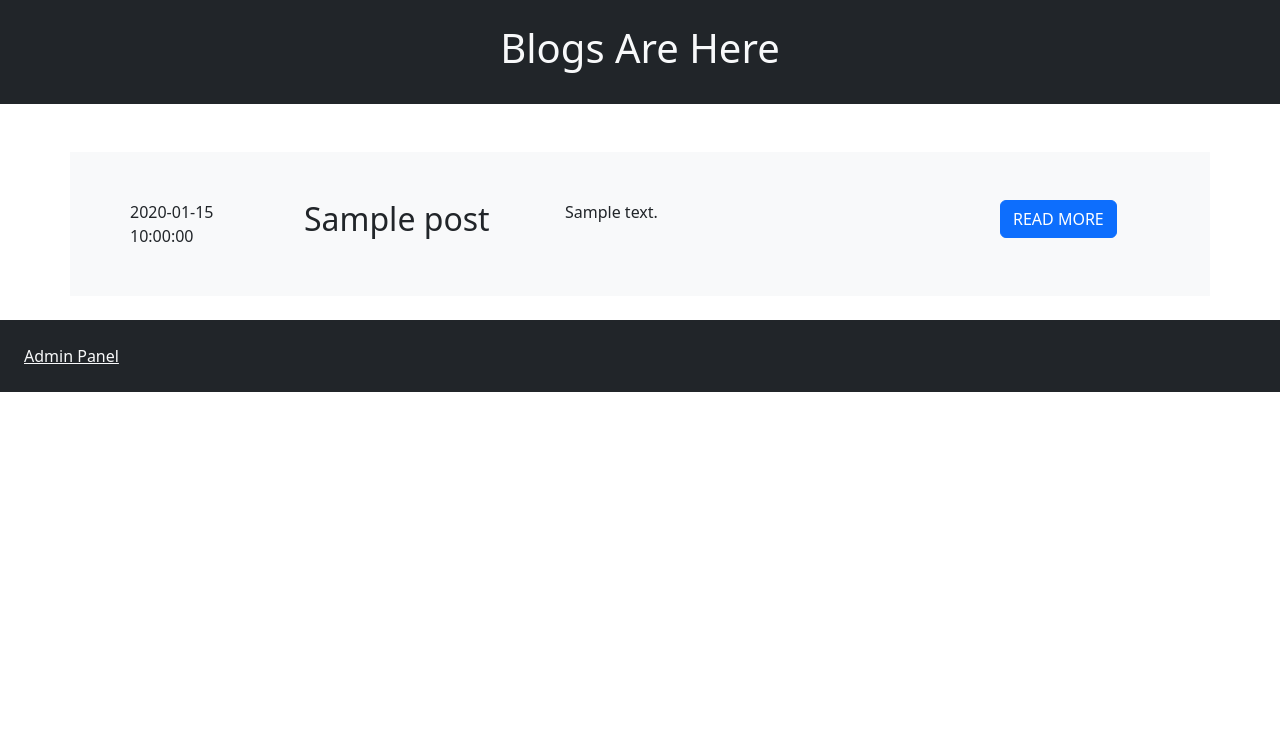
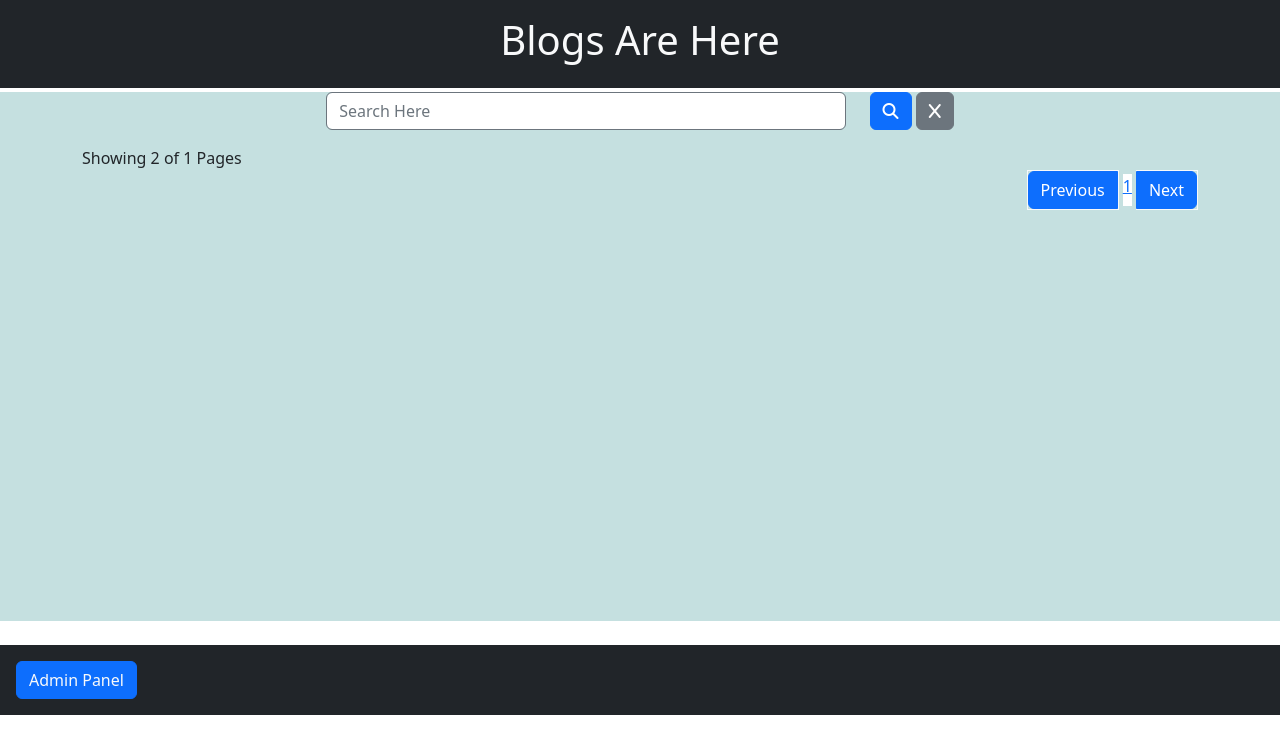
Before and after one commit to bhaskar16-github/blog, a PHP site: page /?page-nr=2 in a window 1280 px wide. Shown: the top 754 px of the page. Run offline with PHP 8.4, Linux system fonts and the light colour scheme; tables that the repository leaves empty or names only in its code hold one stand-in row (values such as "Sample post"); some libraries are stand-ins or nearby versions.

Commit message:
added search and pagination

```diff
--- a/admin/authenticate.php
+++ b/admin/authenticate.php
@@ -3,7 +3,7 @@
 $host="localhost";
 $user="root";
 $pass="";
-$db="cms";
+$db="login";
 $conn=new mysqli($host,$user,$pass,$db);
 if($conn->connect_error){
     echo "Failed to connect DB".$conn->connect_error;
--- a/admin/register.php
+++ b/admin/register.php
@@ -39,7 +39,7 @@ if(isset($_POST['signIn'])){
     session_start();
     $row=$result->fetch_assoc();
     $_SESSION['email']=$row['email'];
-    header("Location: profile.php");
+    header("Location: index.php");
     exit();
    }
    else{
--- /dev/null
+++ b/display.php
@@ -0,0 +1,126 @@
+<?php
+    include "script.php"
+?>
+
+<!DOCTYPE html>
+<html>
+    <head>
+        <link rel="stylesheet" href="https://cdn.jsdelivr.net/npm/bootstrap@5.2.3/dist/css/bootstrap.min.css" integrity="sha384-rbsA2VBKQhggwzxH7pPCaAqO46MgnOM80zW1RWuH61DGLwZJEdK2Kadq2F9CUG65" crossorigin="anonymous">
+        <?php
+            if (isset($_GET['page-nr'])){
+                $id = $_GET['page-nr'];
+            }else{
+                $id = 1 ;
+            }
+        ?>
+    </head>
+
+    <body id="<?php echo $id ?>">
+
+    <div class="content">
+        <?php
+            while ($row=$data->fetch_assoc()){
+        ?>
+         <div class="row mb-4 p-4 bg-subtle border border-subtle rounded-3 bg-secondary text-light">
+                        <div class="col-sm-2">
+                            <?php echo $row["date"]; ?>
+                        </div>
+                        <div class="col-sm-3">
+                           <marquee><h2> <?php echo $row["title"]; ?></h2></marquee>
+                        </div>
+                        <div class="col-sm-5">
+                            <?php echo $row["content"]; ?>
+                        </div>
+                        <div class="col-sm-2">
+                            <a href="view.php?id=<?php echo $row['id']; ?>" class="btn btn-primary border border-light text-light">READ MORE</a>
+                        </div>
+                    </div>
+            <?php
+            }
+        ?>
+    </div>
+    <div class="page-info">
+        <?php
+            if (!isset ($_GET['page-nr'])){
+                $page = 1;
+            }else{
+                $page = $_GET['page-nr'];
+            }
+        ?>
+        Showing <?php echo $page ?> of <?php echo $pages ?> Pages
+    </div>
+
+    <nav aria-label="...">
+        <ul class="pagination justify-content-end">
+
+        <li class="page-item active border border-light">
+        <?php
+            if(isset($_GET['page-nr'])&& $_GET['page-nr']>1){
+        ?>
+            <a class="page-link" href="?php-nr=<?php echo $_GET['page-nr']-1 ?>">Previous</a>
+        <?php
+            }else{
+        ?>
+            <a class="page-link">Previous</a>
+
+        <?php
+            }
+        ?>
+        </li>
+
+            <div class="page-numbers bg-white text-light m-1">
+                <?php
+                    for ($counter = 1; $counter <= $pages; $counter ++){
+                ?>
+                <a href="?page-nr= <?php echo $counter ?>"><?php echo $counter ?></a>
+                <?php
+                    }
+                ?>
+
+        </div>
+
+        <li class="page-item active border border-light">
+        <?php
+        if(!isset($_GET['page-nr'])){
+
+        ?>
+
+        <a class="page-link" href="?page-nr=2">Next</a>
+
+        <?php
+
+        }else{
+
+        if($_GET['page-nr'] >= $pages) {
+
+        ?>
+
+        <a class="page-link">Next</a>
+
+
+        <?php
+
+
+        }else{
+
+        ?>
+
+        <a href="?page-nr=<?php echo $_GET['page-nr'] + 1 ?>">Next</a>
+
+        <?php
+
+        }
+
+        }
+
+        ?>
+        </li>
+        </ul>
+    </nav>
+<script>
+    let links = document.querySelectorAll('.page-numbers > a');
+    let bodyId = parseInt(document.body.id) - 1;
+    links [bodyId].classList.add("active");
+</script>
+</body>
+</html>
--- a/index.php
+++ b/index.php
@@ -5,40 +5,84 @@
     <meta name="viewport" content="width=device-width, initial-scale=1.0">
     <title>Blogs</title>
     <link rel="stylesheet" href="https://cdn.jsdelivr.net/npm/bootstrap@5.2.3/dist/css/bootstrap.min.css" integrity="sha384-rbsA2VBKQhggwzxH7pPCaAqO46MgnOM80zW1RWuH61DGLwZJEdK2Kadq2F9CUG65" crossorigin="anonymous">
+    <link
+      rel="stylesheet"
+      href="https://cdnjs.cloudflare.com/ajax/libs/font-awesome/6.1.1/css/all.min.css"
+      integrity="sha512-KfkfwYDsLkIlwQp6LFnl8zNdLGxu9YAA1QvwINks4PhcElQSvqcyVLLD9aMhXd13uQjoXtEKNosOWaZqXgel0g=="
+      crossorigin="anonymous"
+      referrerpolicy="no-referrer"
+    />
+    <link rel="stylesheet" href="./styles.css">
 </head>
 <body>
-    <header class="p-4 bg-dark text-center">
-        <h1><a href="index.php" class="text-light text-decoration-none">Blogs Are Here</a></h1>
+    <header class="bg-dark text-center p-3">
+        <h1 class="text-light text-decoration-none">Blogs Are Here</h1>
     </header>
-    <div class="post-list mt-5">
-        <div class="container">
+    <div class="post-list mt-1">
+        <form class="row justify-content-center" action="" method="GET">
+            <div class="col-5">
+                <input type="text" name="search" require value="<?php if(isset($_GET['search'])) {echo htmlspecialchars($_GET['search']);} ?>" class="form-control border border-secondary" placeholder="Search Here">
+            </div>
+            <div class="col-auto">
+                <button type="submit" class="btn btn-primary mb-3"><i class="fa-solid fa-magnifying-glass"></i></button>
+                <button type="submit" class="btn btn-secondary mb-3"  onclick="clearSearch()"><i class="fa-solid fa-x"></i></button>
+            </div>
+            <script>
+
+             function clearSearch() {
+                document.querySelector('input[name="search"]').value = '';
+                window.location.href = window.location.pathname + "?clear=1";
+                }
+            </script>
+        </form>
+
             <?php
-                include("connect.php");
-                $sqlSelect = "SELECT * FROM posts";
-                $result = mysqli_query($conn,$sqlSelect);
-                while ($data = mysqli_fetch_array($result)) {
+
+                $con = mysqli_connect("localhost","root", "", "cms");
+
+                if(isset($_GET['search']))
+
+                {
+
+                $filtervalues = $_GET['search'];
+
+                $query = "SELECT * FROM posts WHERE CONCAT(title, content) LIKE '%$filtervalues%' ";
+
+                $query_run = mysqli_query($con, $query);
+
+                if(mysqli_num_rows($query_run) > 0)
+                {
+                    foreach ($query_run as $row){
             ?>
-                    <div class="row mb-4 p-5 bg-light">
+                        <div class="row  p-3 bg-secondary text-light border rounded-3">
                             <div class="col-sm-2">
-                            <?php echo $data["date"]; ?>
+                                <?php echo htmlspecialchars($row["date"]); ?>
                             </div>
                             <div class="col-sm-3">
-                           <h2> <?php echo $data["title"]; ?></h2>
+                                <h2><?php echo htmlspecialchars($row["title"]); ?></h2>
                             </div>
                             <div class="col-sm-5">
-                            <?php echo $data["content"]; ?>
+                                <?php echo htmlspecialchars($row["content"]); ?>
                             </div>
                             <div class="col-sm-2">
-                            <a href="view.php?id=<?php echo $data['id']; ?>" class="btn btn-primary">READ MORE</a>
+                                <a href="view.php?id=<?php echo htmlspecialchars($row['id']); ?>" class="btn btn-primary border border-dark text-dark">READ MORE</a>
                             </div>
                         </div>
                         <?php
                     }
+                } else {
                 ?>
+                    <p>No record found..!</p>
+                <?php
+                     }
+                 }
+                ?>
+        <div class="container" style="width: 1250px; height: 475px;">
+            <?php include "display.php"; ?>
         </div>
     </div>
-    <div class="footer bg-dark p-4 mt-4">
-        <a href="admin/logout.php" class="text-light">Admin Panel</a>
+    <div class="footer bg-dark p-3 mt-4">
+        <a href="admin/logout.php" class="text-light btn btn-primary">Admin Panel</a>
     </div>
 </body>
 </html>
--- /dev/null
+++ b/script.php
@@ -0,0 +1,30 @@
+<?php
+
+// Connect to the database.
+
+$mysqli = new mysqli('localhost', 'root', '', 'cms');
+
+if($mysqli->connect_errno != 0){
+
+echo $mysqli->connect_error;
+
+exit();
+
+}
+$start = 0;
+
+$rows_per_page = 3;
+
+$records = $mysqli->query("SELECT * FROM posts");
+$nr_of_rows = $records->num_rows;
+
+$pages = ceil($nr_of_rows/$rows_per_page);
+
+if (isset($_GET['page-nr'])){
+    $page = $_GET['page-nr']-1;
+    $start = $page * $rows_per_page;
+}
+
+$data = $mysqli->query("SELECT * FROM posts LIMIT $start, $rows_per_page");
+
+?>
--- /dev/null
+++ b/styles.css
@@ -0,0 +1,3 @@
+.post-list{
+background-color: rgb(197, 224, 224);
+}
```
Also changed, not shown: admin/profile.php (deleted, +0 -35 lines), cms.sql (+18 -0 lines), view.php (+5 -4 lines). Lines whose indentation alone changed are shown as unchanged.
